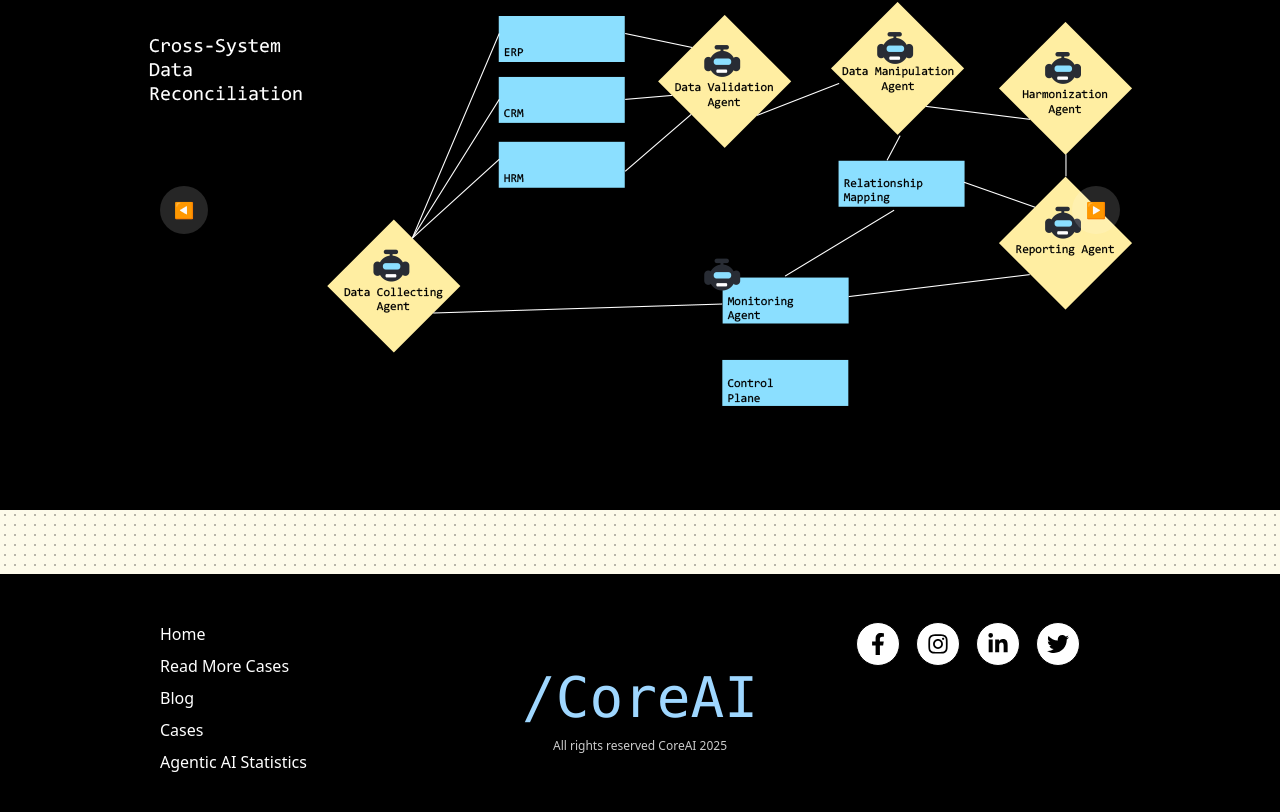
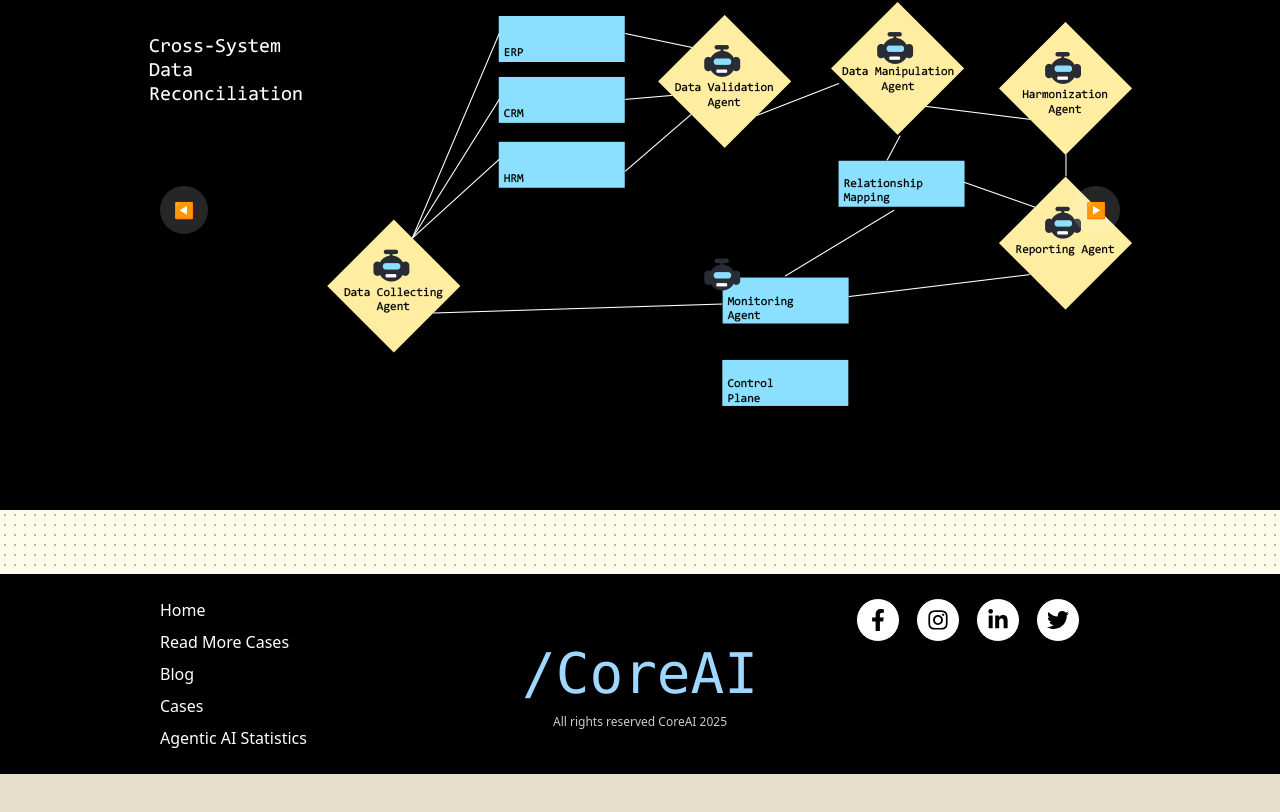
Before and after one commit to ai-breakthrough/CoreAI_landing, a React (Vite) app: page / in a window 1280 px wide. Shown: the part 2758-3570 px from the top of the page. After the commit the page ends 3532 px from the top, so only its background shows below. Built offline with nearby package versions, Linux system fonts and the light colour scheme.

Commit message:
update footer styles

```diff
--- a/src/sections/Footer.jsx
+++ b/src/sections/Footer.jsx
@@ -9,16 +9,16 @@ import {
 
 export default function Footer() {
   return (
-    <footer className="bg-black py-12 text-white">
+    <footer className="bg-black md:py-6 py-12 text-white">
       <SectionContainer>
         <div className="mx-auto grid max-w-7xl grid-cols-1 items-start gap-6 px-5 md:grid-cols-3">
           <nav aria-label="Footer menu" className="flex flex-col gap-2">
             {[
               { href: '#top', label: 'Home' },
-              { href: '#use-cases', label: 'Read More Cases' },
+              { href: '#services', label: 'Read More Cases' },
               { href: '#', label: 'Blog' },
               { href: '#use-cases', label: 'Cases' },
-              { href: '#', label: 'Agentic AI Statistics' },
+              { href: '#solutions', label: 'Agentic AI Statistics' },
             ].map(l => (
               <a
                 key={l.label}
```
